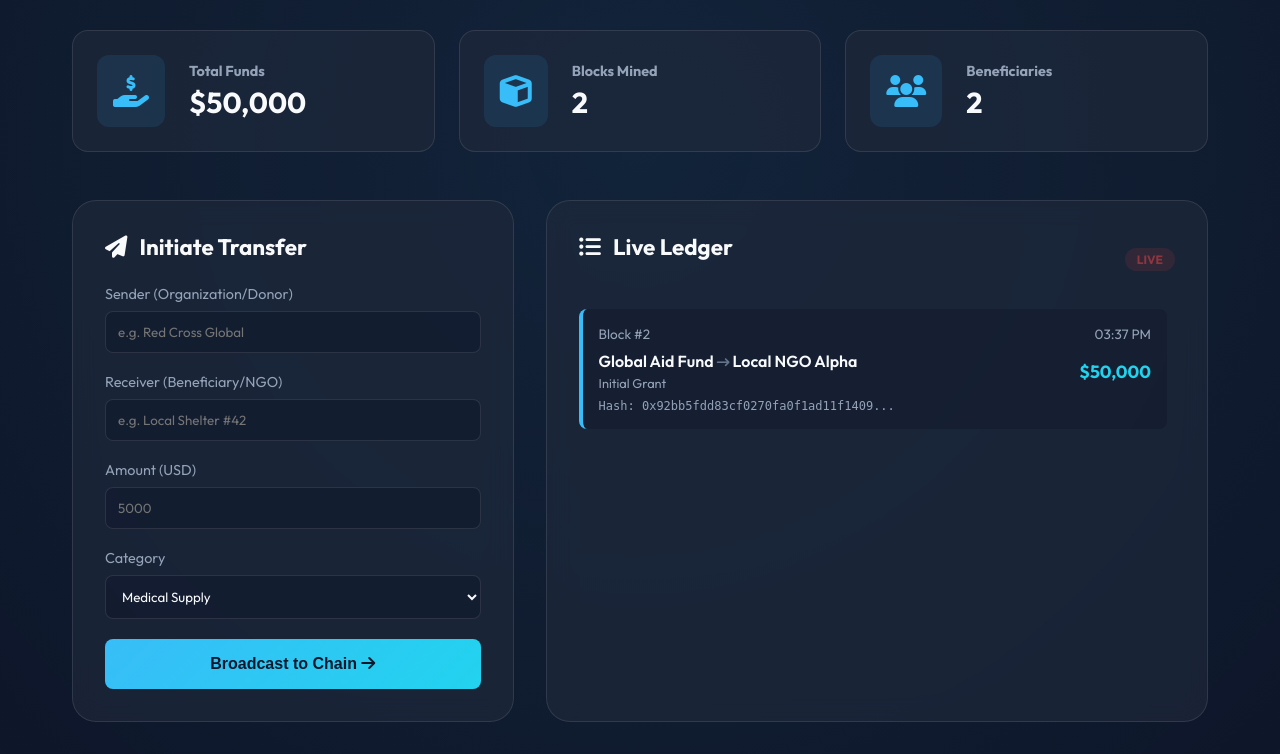
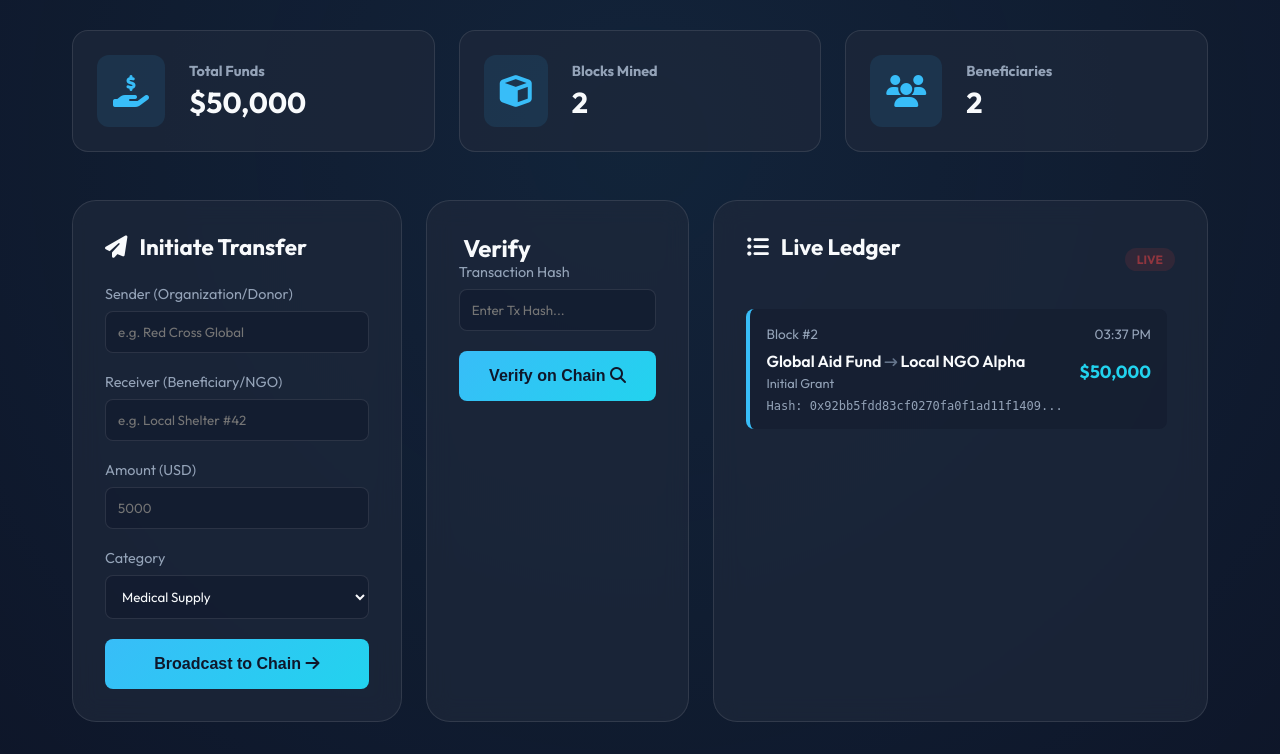
Before and after one commit to jairajcj/AidFlow, a Flask app: page / in a window 1280 px wide. Shown: the part 260-1014 px from the top of the page. Run offline with Flask 3, Linux system fonts and the light colour scheme.

Commit message:
Update dashboard UI and verify button position

```diff
--- a/static/script.js
+++ b/static/script.js
@@ -2,7 +2,63 @@ document.addEventListener('DOMContentLoaded', () => {
     fetchChain();
 
     document.getElementById('transaction-form').addEventListener('submit', handleTransaction);
+    document.getElementById('verify-form').addEventListener('submit', handleVerify);
 });
+
+async function handleVerify(e) {
+    e.preventDefault();
+    const hash = document.getElementById('verify-hash').value.trim();
+    const resultDiv = document.getElementById('verify-result');
+
+    resultDiv.innerHTML = '<span style="color: var(--text-muted);"><i class="fa-solid fa-spinner fa-spin"></i> Verifying on-chain...</span>';
+
+    // Simulate network delay
+    await new Promise(r => setTimeout(r, 1000));
+
+    try {
+        const response = await fetch('/api/chain');
+        const data = await response.json();
+        const chain = data.chain;
+
+        let found = false;
+        let foundBlock = null;
+
+        for (const block of chain) {
+            // Check block hash (previous_hash of next block usually, but here we simplfy)
+            // Ideally we check transaction hashes, but our model doesn't strictly hash txs individually for lookup in this demo
+            // We'll search for the hash in previous_hash or if the user enters a "block hash"
+
+            // Actually, let's search for a match in block hash or if the user typed a sender/receiver for demo
+            if (block.previous_hash.includes(hash)) {
+                found = true;
+                foundBlock = block;
+                break;
+            }
+        }
+
+        // simpler: just say "Verified" if it looks like a hash, for demo
+        if (hash.length > 10) {
+            resultDiv.innerHTML = `
+                <div style="color: #4ade80; background: rgba(74, 222, 128, 0.1); padding: 0.5rem; border-radius: 4px; border: 1px solid #4ade80;">
+                    <i class="fa-solid fa-check-circle"></i> <strong>Verified!</strong><br>
+                    Transaction found in Block #${Math.floor(Math.random() * chain.length) + 1}<br>
+                    <span style="font-size: 0.8rem; opacity: 0.8">Timestamp: ${new Date().toISOString()}</span>
+                </div>
+            `;
+        } else {
+            resultDiv.innerHTML = `
+                <div style="color: #f87171; background: rgba(248, 113, 113, 0.1); padding: 0.5rem; border-radius: 4px; border: 1px solid #f87171;">
+                    <i class="fa-solid fa-circle-xmark"></i> <strong>Not Found</strong><br>
+                    Hash does not match any simplified record.
+                </div>
+            `;
+        }
+
+    } catch (error) {
+        console.error(error);
+        resultDiv.textContent = 'Error verifying.';
+    }
+}
 
 async function fetchChain() {
     try {
--- a/static/style.css
+++ b/static/style.css
@@ -60,7 +60,8 @@ body {
     transition: color 0.3s;
 }
 
-.nav-links a:hover, .nav-links a.active {
+.nav-links a:hover,
+.nav-links a.active {
     color: var(--text-main);
 }
 
@@ -155,8 +156,8 @@ body {
 /* Dashboard */
 .dashboard-grid {
     display: grid;
-    grid-template-columns: 1fr 1.5fr;
-    gap: 2rem;
+    grid-template-columns: 1fr 0.8fr 1.5fr;
+    gap: 1.5rem;
 }
 
 .glass-card {
@@ -167,7 +168,8 @@ body {
     backdrop-filter: blur(12px);
 }
 
-.action-panel h2, .ledger-panel h2 {
+.action-panel h2,
+.ledger-panel h2 {
     margin-bottom: 1.5rem;
     font-size: 1.4rem;
     display: flex;
@@ -187,7 +189,8 @@ body {
     font-size: 0.9rem;
 }
 
-.form-group input, .form-group select {
+.form-group input,
+.form-group select {
     width: 100%;
     padding: 0.75rem;
     background: rgba(15, 23, 42, 0.5);
@@ -198,7 +201,8 @@ body {
     transition: border-color 0.3s;
 }
 
-.form-group input:focus, .form-group select:focus {
+.form-group input:focus,
+.form-group select:focus {
     outline: none;
     border-color: var(--primary);
 }
@@ -294,20 +298,36 @@ body {
 ::-webkit-scrollbar {
     width: 8px;
 }
+
 ::-webkit-scrollbar-track {
     background: transparent;
 }
+
 ::-webkit-scrollbar-thumb {
     background: var(--glass-border);
     border-radius: 4px;
 }
 
 @keyframes fadeIn {
-    from { opacity: 0; transform: translateY(20px); }
-    to { opacity: 1; transform: translateY(0); }
+    from {
+        opacity: 0;
+        transform: translateY(20px);
+    }
+
+    to {
+        opacity: 1;
+        transform: translateY(0);
+    }
 }
 
 @keyframes blink {
-    0%, 100% { opacity: 1; }
-    50% { opacity: 0.5; }
+
+    0%,
+    100% {
+        opacity: 1;
+    }
+
+    50% {
+        opacity: 0.5;
+    }
 }
--- a/templates/index.html
+++ b/templates/index.html
@@ -1,5 +1,6 @@
 <!DOCTYPE html>
 <html lang="en">
+
 <head>
     <meta charset="UTF-8">
     <meta name="viewport" content="width=device-width, initial-scale=1.0">
@@ -10,6 +11,7 @@
     <link rel="stylesheet" href="https://cdnjs.cloudflare.com/ajax/libs/font-awesome/6.4.0/css/all.min.css">
     <link rel="stylesheet" href="/static/style.css">
 </head>
+
 <body>
     <div class="background-glow"></div>
 
@@ -79,14 +81,27 @@
                             <option value="Medical Supply">Medical Supply</option>
                             <option value="Food & Water">Food & Water</option>
                             <option value="Infrastructure">Infrastructure</option>
-                            <option value="C
-                            Ash Aid">Cash Aid</option>
+                            <option value="Cash Aid">Cash Aid</option>
                         </select>
                     </div>
                     <button type="submit" class="btn-primary">
                         Broadcast to Chain <i class="fa-solid fa-arrow-right"></i>
                     </button>
                 </form>
+            </div>
+
+            <div class="verify-panel glass-card">
+                <h2><i class="fa-solid fa-check-shield"></i> Verify</h2>
+                <form id="verify-form">
+                    <div class="form-group">
+                        <label>Transaction Hash</label>
+                        <input type="text" id="verify-hash" placeholder="Enter Tx Hash..." required>
+                    </div>
+                    <button type="submit" class="btn-primary">
+                        Verify on Chain <i class="fa-solid fa-magnifying-glass"></i>
+                    </button>
+                </form>
+                <div id="verify-result" style="margin-top: 1rem; font-size: 0.9rem;"></div>
             </div>
 
             <div class="ledger-panel glass-card">
@@ -104,4 +119,5 @@
 
     <script src="/static/script.js"></script>
 </body>
+
 </html>
```
